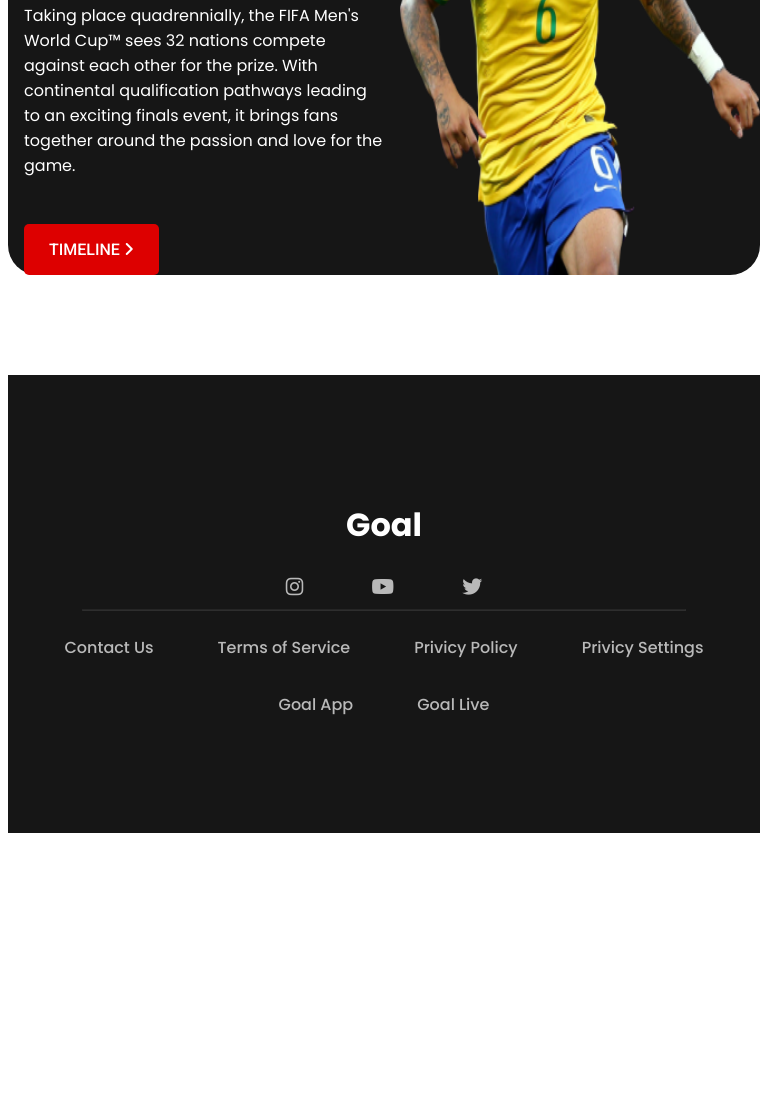
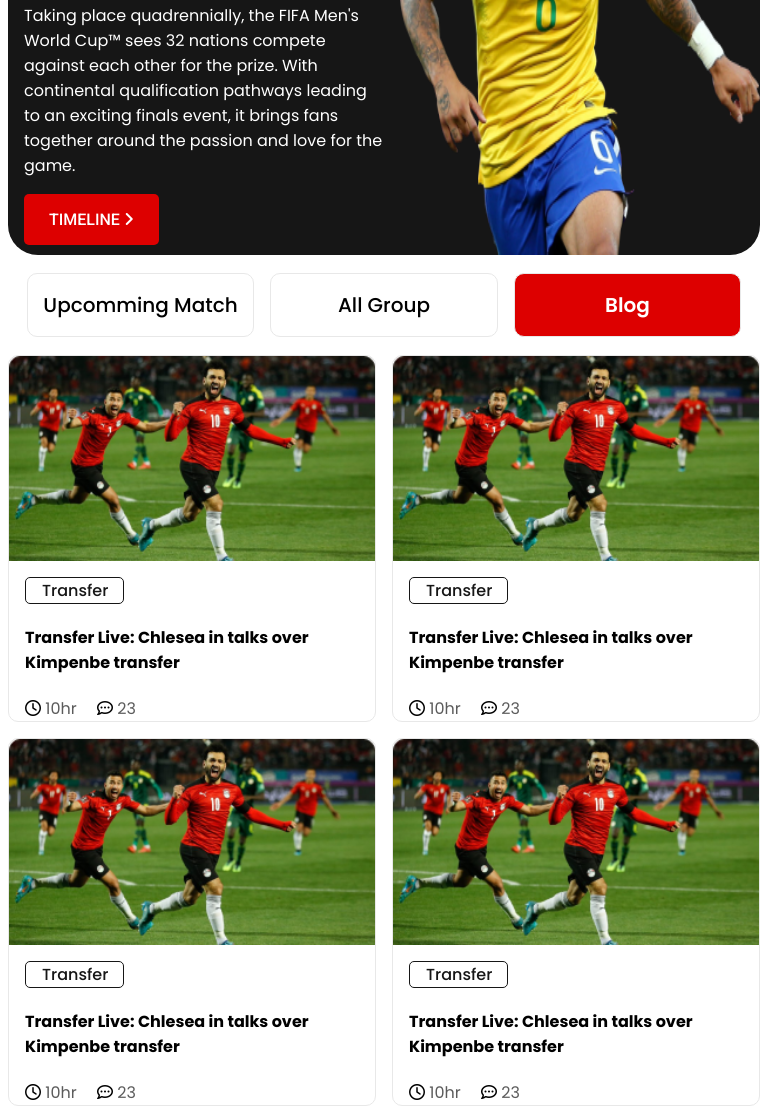
Before and after one commit to AtikAkbar/fifa-world-cup, a plain HTML site: page index.html in a window 768 px wide. Shown: the part 299-1408 px from the top of the page. Before the commit the page ends 1140 px from the top, so only its background shows below. Drawn offline with Linux system fonts and the light colour scheme.

Commit message:
tablet style complete

```diff
--- a/index.html
+++ b/index.html
@@ -131,7 +131,7 @@
                     </div>
                 </article>
             </div>
-            <span class="view-button">View All</span>
+            <a href="" class="view-button">View All</a>
         </section>
     </main>
     <footer>
@@ -147,7 +147,6 @@
                 <i class="fa-brands fa-twitter"></i>
             </a>
         </div>
-        <!-- <br> -->
         <hr>
         <div class="footer-links">
             <a href="">Contact Us</a>
--- a/styles/style.css
+++ b/styles/style.css
@@ -87,13 +87,14 @@ nav a.viewing{
 .content{
     display: grid;
     grid-template-columns: repeat(3,1fr);
-    gap: 1rem;
+    column-gap: 1rem;
 }
 article{
     display: flex;
     flex-direction: column;
     border: 1px solid #E8E8E8;
     border-radius: 10px;
+    margin-bottom: 1rem;
 }
 article img{
     width: 100%;
@@ -240,17 +241,47 @@ footer a{
 /* tablet or small laptop */
 @media (min-width: 577px) and (max-width: 1199px) {
     header .banner-container {
-            /* display: none; */
-            width: auto;
-            margin: auto;
-        }
+        width: auto;
+        margin: auto;
+    }
     .banner-txt h1 {
         font-size: 2.5rem;
     }
-    main {
-        display: none;
+    .banner-txt a{
+        margin: 0 0 10px;
+    }
+    .main-container {
+        flex-direction: column;
+        width: auto;
+        align-items: center;
+    }
+    .main-container nav {
+        flex-direction: row;
+        margin: auto;
+        background: #fff;
+        padding: 0;
+        height: 100px;
+        width: 95%;
+        gap: 1rem;
+    }
+    nav a {
+        border: 1px solid #E8E8E8;
+        width: 100%;
+    }
+    .content {
+        grid-template-columns: repeat(2, 1fr);
+        grid-template-rows: repeat(3, 1fr);
+        grid-auto-rows: 0;/* set height to 0 for autogenerated grid rows */
+        overflow-y: hidden;/* hide grid items that overflow */
     }
     .view-button{
         display: inline-block;
+        color: #fff;
+        background: #DD0000;
+        padding: 16px 25px;
+        margin-top: 1rem;
+        font-weight: 500;
+        font-family: 'Roboto', sans-serif;
+        border-radius: 5px;
     }
-    }
+}
```
